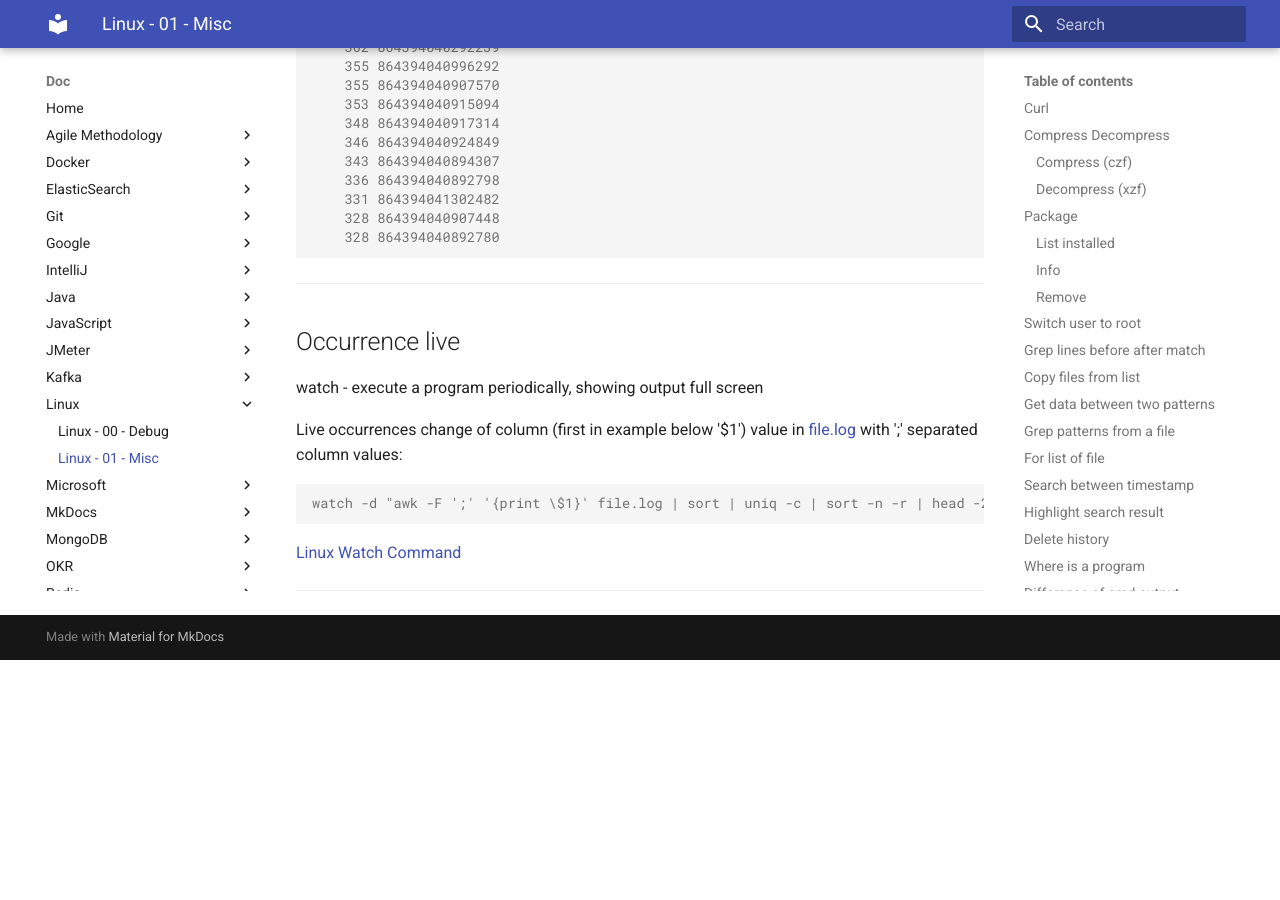
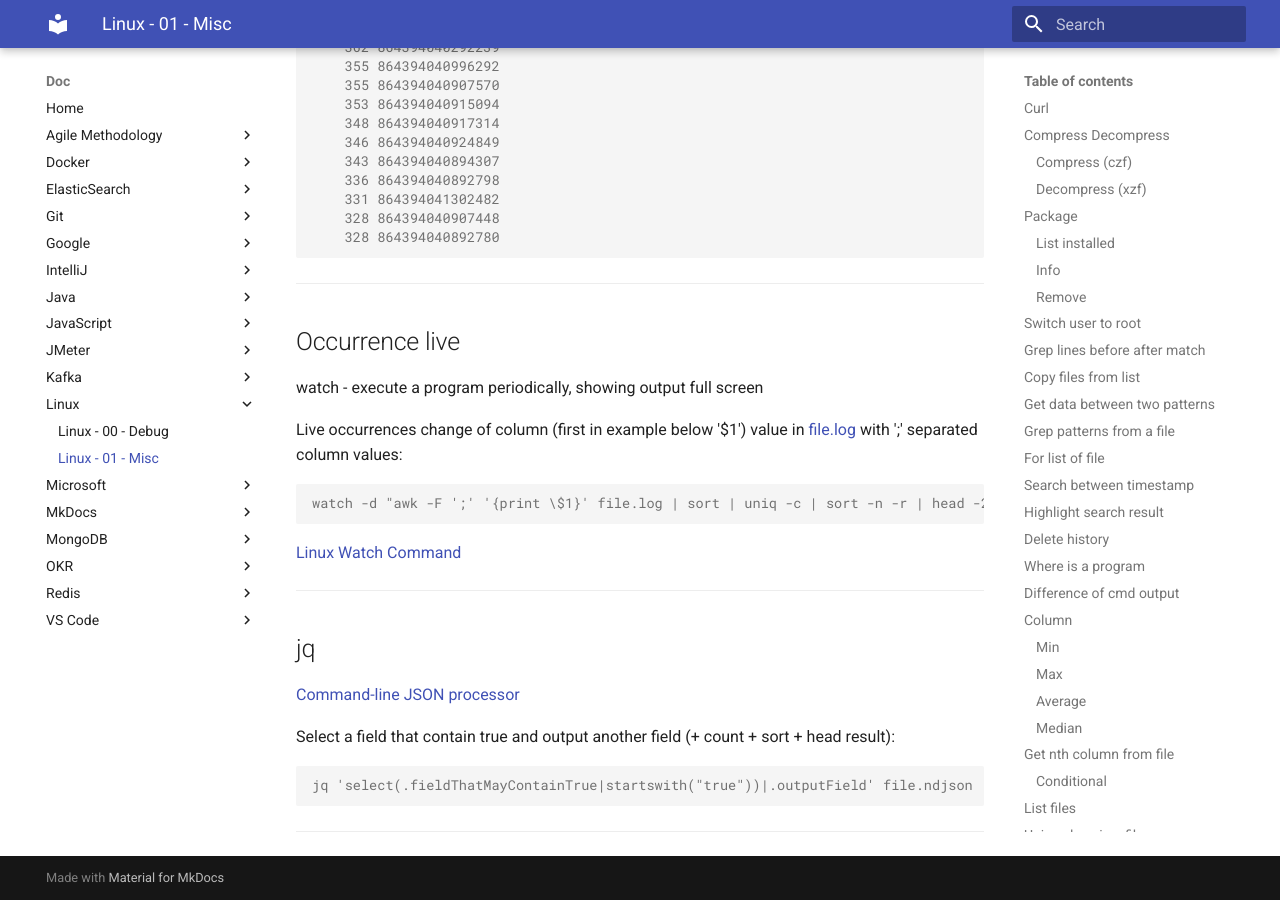
Before and after one commit to oldu73/doc, an MkDocs documentation site: the page built from docs/linux/1-linux-misc.md, in a window 1280 px wide and 900 px high, scrolled down 13964 px. Built offline with MkDocs 1.6.1 and Material for MkDocs 9.7.7, drawn with Linux system fonts in a browser that asks for light colours; before the commit the page ends 14624 px from its top, so only the background shows below that.

Commit message:
linux jq

````diff
--- a/docs/linux/1-linux-misc.md
+++ b/docs/linux/1-linux-misc.md
@@ -746,3 +746,15 @@
 [Linux Watch Command](https://linuxize.com/post/linux-watch-command/)
 
 ***
+
+## jq
+
+[Command-line JSON processor](https://stedolan.github.io/jq/)
+
+Select a field that contain true and output another field (+ count + sort + head result):
+
+```console
+jq 'select(.fieldThatMayContainTrue|startswith("true"))|.outputField' file.ndjson | sort | uniq -c | sort -n -r | head -50
+```
+
+***
````
